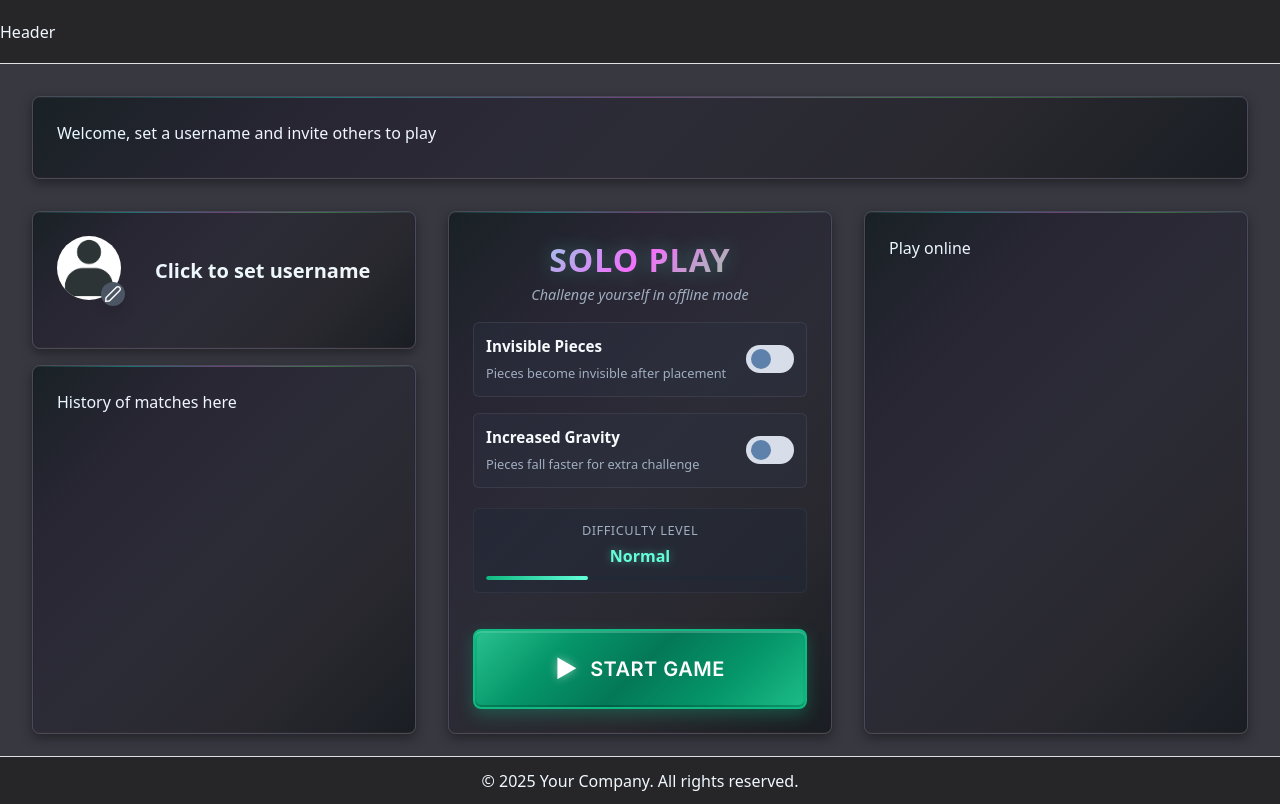
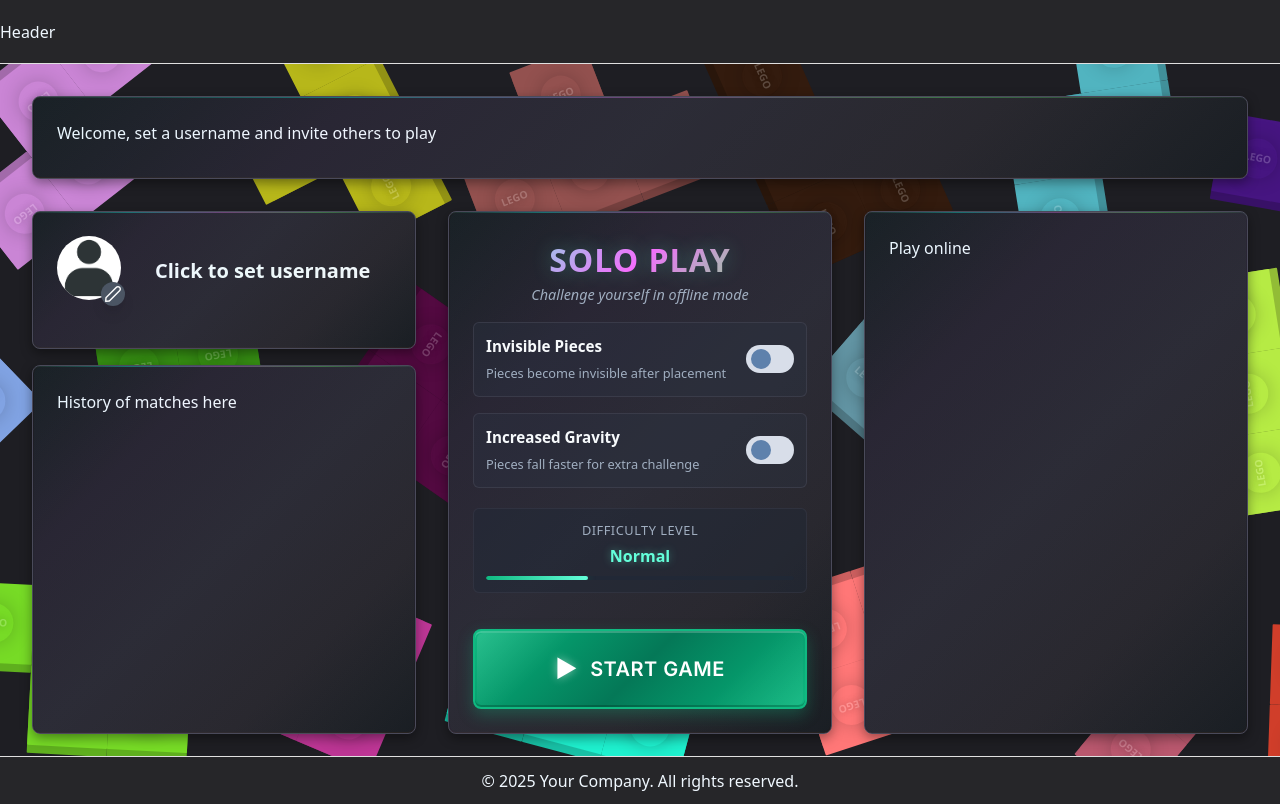
Before and after one commit to marcioflaviob/42_red_tetris_front, a React (Vite) app: page / in a window 1280 px wide. Built offline with nearby package versions, Linux system fonts and the light colour scheme.

Commit message:
RED-13: added lego piece component for the tetris game, added a background component for the home page as a animated bg

```diff
--- a/src/base/HomePage.jsx
+++ b/src/base/HomePage.jsx
@@ -5,12 +5,14 @@ import UserCard from '../components/cards/UserCard';
 import OfflineCard from '../components/cards/OfflineCard';
 import { useAppSelector } from '../store/hooks';
 import { selectUsername } from '../store/slices/userSlice';
+import HomePageBg from '../components/ui/Backgrounds/HomePageBg';
 
 const HomePage = () => {
   const username = useAppSelector(selectUsername);
 
   return (
     <div className={`${styles.content} flex flex-col h-full`}>
+      <HomePageBg />
       {!username && ( // TODO: Design a card to welcome new users
         <div className="container mx-auto flex-none h-1/6 p-8 pb-0">
           <Card className="">
--- a/src/base/HomePage.module.css
+++ b/src/base/HomePage.module.css
@@ -1,4 +1,6 @@
 .content {
   background: #383841;
   color: aliceblue;
+  z-index: -3;
+  position: relative;
 }
--- /dev/null
+++ b/src/components/ui/Backgrounds/HomePageBg.jsx
@@ -0,0 +1,95 @@
+import styles from './HomePageBg.module.css';
+import LegoPiece from './LegoPiece';
+import { useEffect, useRef } from 'react';
+
+const SHAPES = ["O", "T", "S", "Z", "J", "L"];
+const PIECE_COUNT = 10; // Increased for better screen coverage
+const ROW_COUNT = 3;
+
+function getRandomColor() {
+    // Generate a random hex color
+    return '#' + Math.floor(Math.random() * 0xffffff).toString(16).padStart(6, '0');
+}
+
+function getRandomAngle() {
+    // Any angle between 0 and 359
+    return Math.floor(Math.random() * 360);
+}
+
+function getRandomShape() {
+    return SHAPES[Math.floor(Math.random() * SHAPES.length)];
+}
+
+const Row = ({ pieces, speed }) => {
+    const containerRef = useRef(null);
+
+    useEffect(() => {
+        const container = containerRef.current;
+        if (!container) return;
+
+        let animationFrameId;
+        let position = speed > 0 ? -container.scrollWidth / 2 : 0;
+
+        const animate = () => {
+            position += speed / 100;
+
+            if (speed > 0 && position >= 0) {
+                position = -container.scrollWidth / 2;
+            }
+            else if (speed < 0 && position <= -container.scrollWidth / 2) {
+                position = 0;
+            }
+
+            container.style.transform = `translateX(${position}px)`;
+            animationFrameId = requestAnimationFrame(animate);
+        };
+
+        animationFrameId = requestAnimationFrame(animate);
+
+        return () => {
+            cancelAnimationFrame(animationFrameId);
+        };
+    }, [speed]);
+
+
+    const renderPieces = () =>
+        pieces.map((props) => {
+            const { key, ...legoProps } = props;
+            return (
+                <div key={key} className={styles.block}>
+                    <LegoPiece {...legoProps} />
+                </div>
+            );
+        });
+
+    return (
+        <div className={styles.row} ref={containerRef}>
+            {renderPieces()}
+            {renderPieces()} {/* Render the same pieces again for a seamless loop */}
+        </div>
+    );
+};
+
+const HomePageBg = () => {
+    // Generate random pieces for each row
+    const rows = Array.from({ length: ROW_COUNT }, () =>
+        Array.from({ length: PIECE_COUNT }, (_, idx) => ({
+            color: getRandomColor(),
+            angle: getRandomAngle(),
+            shape: getRandomShape(),
+            size: 80,
+            key: idx,
+        }))
+    );
+
+    return (
+        <div className={styles.background}>
+            <div className={styles.overlay}></div>
+            {rows.map((pieces, idx) => (
+                <Row key={idx} pieces={pieces} speed={idx % 2 === 0 ? 60 : -60} />
+            ))}
+        </div>
+    );
+};
+
+export default HomePageBg;
--- /dev/null
+++ b/src/components/ui/Backgrounds/HomePageBg.module.css
@@ -0,0 +1,39 @@
+.background {
+  position: fixed;
+  top: 0;
+  left: 0;
+  width: 100vw; /* Should be 100vw to define the viewport */
+  height: 100%;
+  z-index: -2; /* Move it behind other content */
+  overflow: hidden;
+  background-color: #383841;
+  display: flex;
+  flex-direction: column;
+  justify-content: space-around; /* Distribute rows evenly */
+}
+
+.overlay {
+    position: absolute;
+    top: 0;
+    left: 0;
+    width: 100%;
+    height: 100%;
+    background: rgba(0, 0, 0, 0.472);
+    z-index: -1;
+}
+
+.row {
+    display: flex;
+    flex-shrink: 0; /* Prevent the row from shrinking */
+    width: max-content; /* Let the width be determined by its content */
+    overflow: visible;
+}
+
+.block {
+    width: 20vw;
+    flex-shrink: 0; /* Prevent blocks from shrinking */
+    height: 100%;
+    display: flex;
+    align-items: center;
+    justify-content: center;
+}
--- /dev/null
+++ b/src/components/ui/Backgrounds/LegoPiece.jsx
@@ -0,0 +1,154 @@
+import PropTypes from "prop-types";
+import styles from "./LegoPiece.module.css";
+
+// Define Tetris shapes as 2D arrays
+const SHAPES = {
+    I: [
+        [1, 1, 1, 1]
+    ],
+    O: [
+        [1, 1],
+        [1, 1]
+    ],
+    T: [
+        [0, 1, 0],
+        [1, 1, 1]
+    ],
+    S: [
+        [0, 1, 1],
+        [1, 1, 0]
+    ],
+    Z: [
+        [1, 1, 0],
+        [0, 1, 1]
+    ],
+    J: [
+        [1, 0, 0],
+        [1, 1, 1]
+    ],
+    L: [
+        [0, 0, 1],
+        [1, 1, 1]
+    ]
+};
+
+function rotateMatrix(matrix, times = 1) {
+    let result = matrix;
+    for (let t = 0; t < times; t++) {
+        result = result[0].map((_, i) => result.map(row => row[i]).reverse());
+    }
+    return result;
+}
+
+function lightenColor(hex, percent) {
+    // Remove # if present
+    hex = hex.replace(/^#/, '');
+
+    // Handle 8-character hex (RGBA) by removing alpha channel
+    if (hex.length === 8) {
+        hex = hex.substring(0, 6);
+    }
+
+    // Expand shorthand hex (e.g. "03F") to full form ("0033FF")
+    if (hex.length === 3) {
+        hex = hex.split('').map(x => x + x).join('');
+    }
+    if (hex.length !== 6) return '#000000';
+
+    // Parse the hex values
+    let r = parseInt(hex.substring(0, 2), 16);
+    let g = parseInt(hex.substring(2, 4), 16);
+    let b = parseInt(hex.substring(4, 6), 16);
+
+    if (percent > 0) {
+        // Lighten by moving towards white (255)
+        r = Math.round(r + (255 - r) * (percent / 100));
+        g = Math.round(g + (255 - g) * (percent / 100));
+        b = Math.round(b + (255 - b) * (percent / 100));
+    } else {
+        // Darken by reducing the color value
+        const factor = 1 + (percent / 100);
+        r = Math.round(r * factor);
+        g = Math.round(g * factor);
+        b = Math.round(b * factor);
+    }
+
+    // Clamp values between 0 and 255
+    r = Math.max(0, Math.min(255, r));
+    g = Math.max(0, Math.min(255, g));
+    b = Math.max(0, Math.min(255, b));
+
+    // Convert back to hex
+    return `#${r.toString(16).padStart(2, '0')}${g.toString(16).padStart(2, '0')}${b.toString(16).padStart(2, '0')}`;
+}
+
+const LegoPiece = ({
+    shape = "I",
+    color = "#FFD700",
+    angle = 0, // 0, 90, 180, 270
+    size = 32,
+    ...props
+}) => {
+    const shapeMatrix = SHAPES[shape] || SHAPES.I;
+    const isRightAngle = angle % 90 === 0;
+    const rotationSteps = isRightAngle ? ((angle % 360) / 90) % 4 : 0;
+    const rotated = rotateMatrix(shapeMatrix, rotationSteps);
+
+    return (
+        <div
+            style={{
+                display: "inline-grid",
+                gridTemplateRows: `repeat(${rotated.length}, ${size}px)`,
+                gridTemplateColumns: `repeat(${rotated[0].length}, ${size}px)`,
+                transform: isRightAngle ? undefined : `rotate(${angle}deg)`,
+            }}
+            {...props}
+        >
+            {rotated.map((row, y) =>
+                row.map((cell, x) =>
+                    cell ? (
+                        <div
+                            key={`${y}-${x}`}
+                            className={styles.legoBlock}
+                            style={{
+                                background: color,
+                                width: size,
+                                height: size,
+                                boxShadow: `0px 8px 0px 0px ${lightenColor(color, -20)}`,
+                            }}
+                        >
+                            <div
+                                className={styles.legoStud}
+                                style={{
+                                    width: size * 0.5,
+                                    height: size * 0.5,
+                                    background: color,
+                                    border: `2px solid ${color}`,
+                                    fontSize: size * 0.13,
+                                    color: lightenColor(color, 20),
+                                }}
+                            >
+                                LEGO
+                            </div>
+                        </div>
+                    ) : (
+                        <div
+                            key={`${y}-${x}`}
+                            style={{ width: size, height: size, background: "transparent" }}
+                        />
+                    )
+                )
+            )}
+        </div>
+    );
+};
+
+LegoPiece.propTypes = {
+    shape: PropTypes.oneOf(Object.keys(SHAPES)),
+    color: PropTypes.string,
+    angle: PropTypes.oneOf([0, 90, 180, 270]),
+    size: PropTypes.number,
+    className: PropTypes.string,
+};
+
+export default LegoPiece;
--- /dev/null
+++ b/src/components/ui/Backgrounds/LegoPiece.module.css
@@ -0,0 +1,20 @@
+.legoBlock {
+  border-radius: 1px;
+  display: flex;
+  align-items: center;
+  justify-content: center;
+  background-clip: padding-box;
+}
+
+.legoStud {
+    width: 50%;
+    height: 50%;
+    border-radius: 50%;
+    box-shadow: 0 0px 20px 0px rgba(0, 0, 0, 0.2);
+    display: flex;
+    align-items: center;
+    justify-content: center;
+    font-weight: bold;
+    user-select: none;
+    text-shadow: 0 0px 9px rgba(0, 0, 0, 0.25);
+}
```
